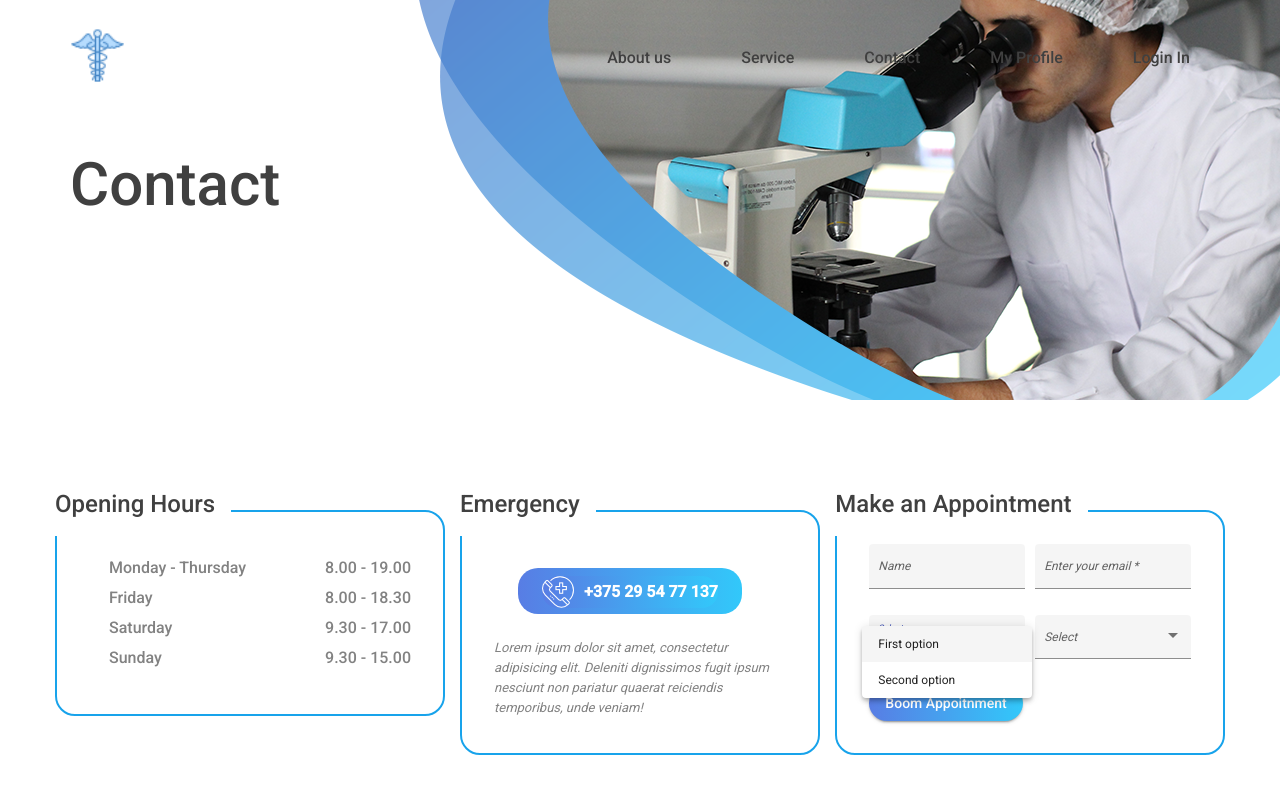
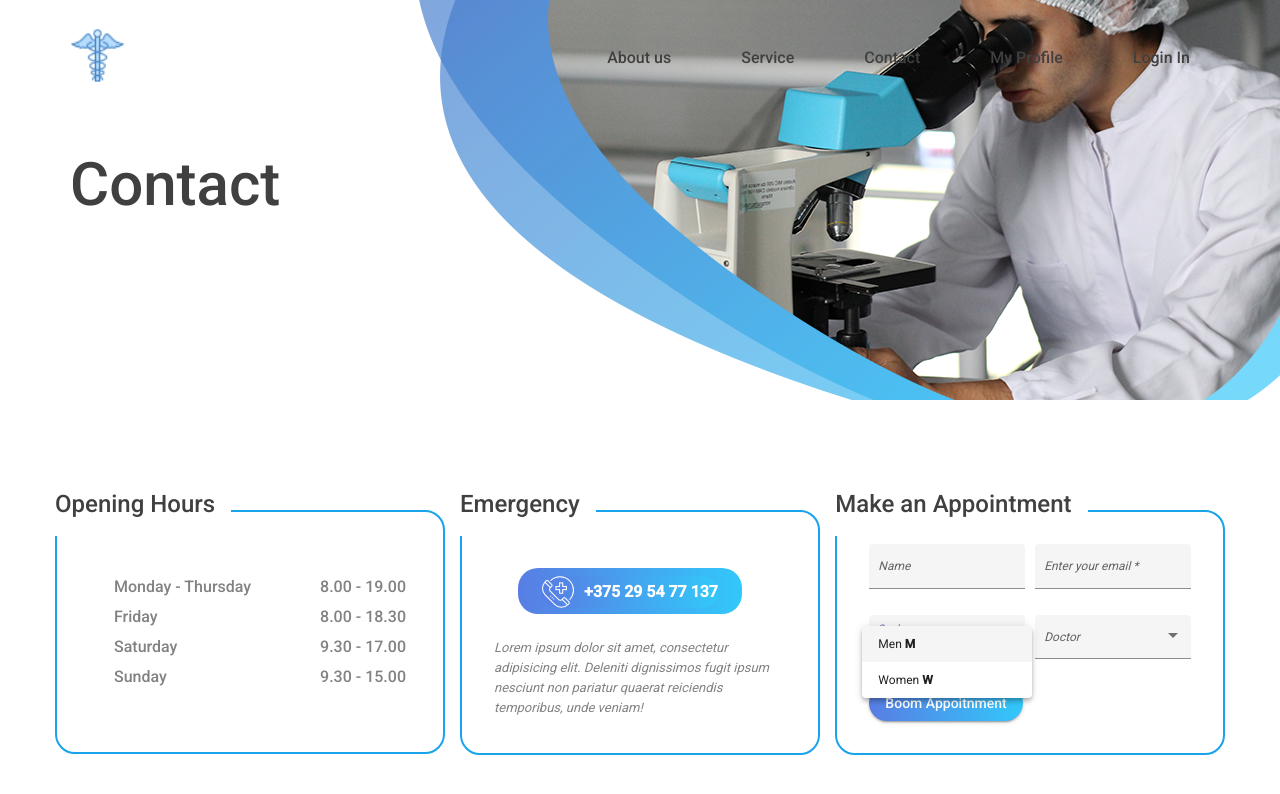
Before and after one commit to Pashimati/MedicalClinic, an Angular app: page /contact in a window 1280 px wide. Both pictures are taken after a click on the element 947 px from the left and 643 px from the top of the page. Shown: the top 794 px of the page. Built offline with nearby package versions, Linux system fonts and the light colour scheme.

Commit message:
form-appoitnment

```diff
--- a/src/app/components/form-appoitnment/form-appoitnment.component.html
+++ b/src/app/components/form-appoitnment/form-appoitnment.component.html
@@ -8,17 +8,17 @@
     <input matInput placeholder="pat@example.com"  required>
   </mat-form-field>
   <mat-form-field appearance="fill">
-    <mat-label>Select</mat-label>
+    <mat-label>Gender</mat-label>
     <mat-select>
-      <mat-option value="one">First option</mat-option>
-      <mat-option value="two">Second option</mat-option>
+      <mat-option value="gender">Men <b>М</b></mat-option>
+      <mat-option value="gender">Women <b>W</b></mat-option>
     </mat-select>
   </mat-form-field>
   <mat-form-field appearance="fill">
-    <mat-label>Select</mat-label>
+    <mat-label>Doctor</mat-label>
     <mat-select>
-      <mat-option value="212">First option</mat-option>
-      <mat-option value="tw12312o">Second option</mat-option>
+      <mat-option>None</mat-option>
+      <mat-option *ngFor="let state of states" [value]="state">{{state}}</mat-option>
     </mat-select>
   </mat-form-field>
   <button mat-raised-button class="btn" type="submit" color="primary">Boom Appoitnment</button>
--- a/src/app/components/form-appoitnment/form-appoitnment.component.ts
+++ b/src/app/components/form-appoitnment/form-appoitnment.component.ts
@@ -3,7 +3,8 @@ import { Component, OnInit } from '@angular/core';
 @Component({
   selector: 'app-form-appoitnment',
   templateUrl: './form-appoitnment.component.html',
-  styleUrls: ['./form-appoitnment.component.scss']
+  styleUrls: ['./form-appoitnment.component.scss'],
+  // providers: [DataService]
 })
 export class FormAppoitnmentComponent implements OnInit {
 
@@ -12,4 +13,12 @@ export class FormAppoitnmentComponent implements OnInit {
   ngOnInit(): void {
   }
 
+  states: string[] = [
+    'Doctor1',
+    'Doctor2',
+    'Doctor3',
+    'Doctor4',
+  ];
 }
+
+// в первом селекте спрашивать категорию врача и отталкиваясь от категории врача показывать данных врачей
--- a/src/app/components/homepage-boxes/homepage-boxes.component.scss
+++ b/src/app/components/homepage-boxes/homepage-boxes.component.scss
@@ -76,3 +76,7 @@
   font-weight: 600;
   color: #fff !important;
 }
+
+.opening-hours {
+  padding: 51px 37px;
+}
--- a/src/app/db/data.service.ts
+++ b/src/app/db/data.service.ts
@@ -1,5 +1,6 @@
 import { Department } from "../components/our-departments/our-departments.component";
 import { Doctor } from "../components/team/team.component";
+
 
 export class DataService {
 
```
